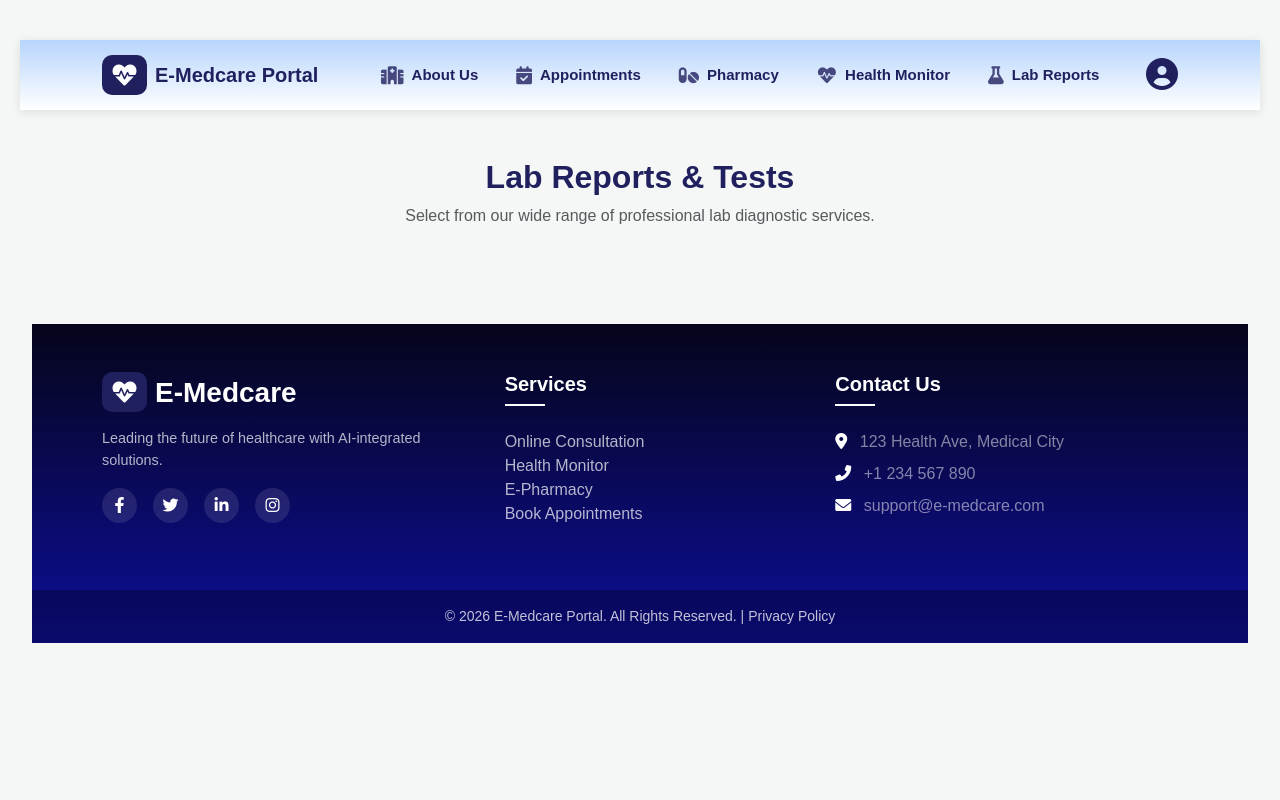
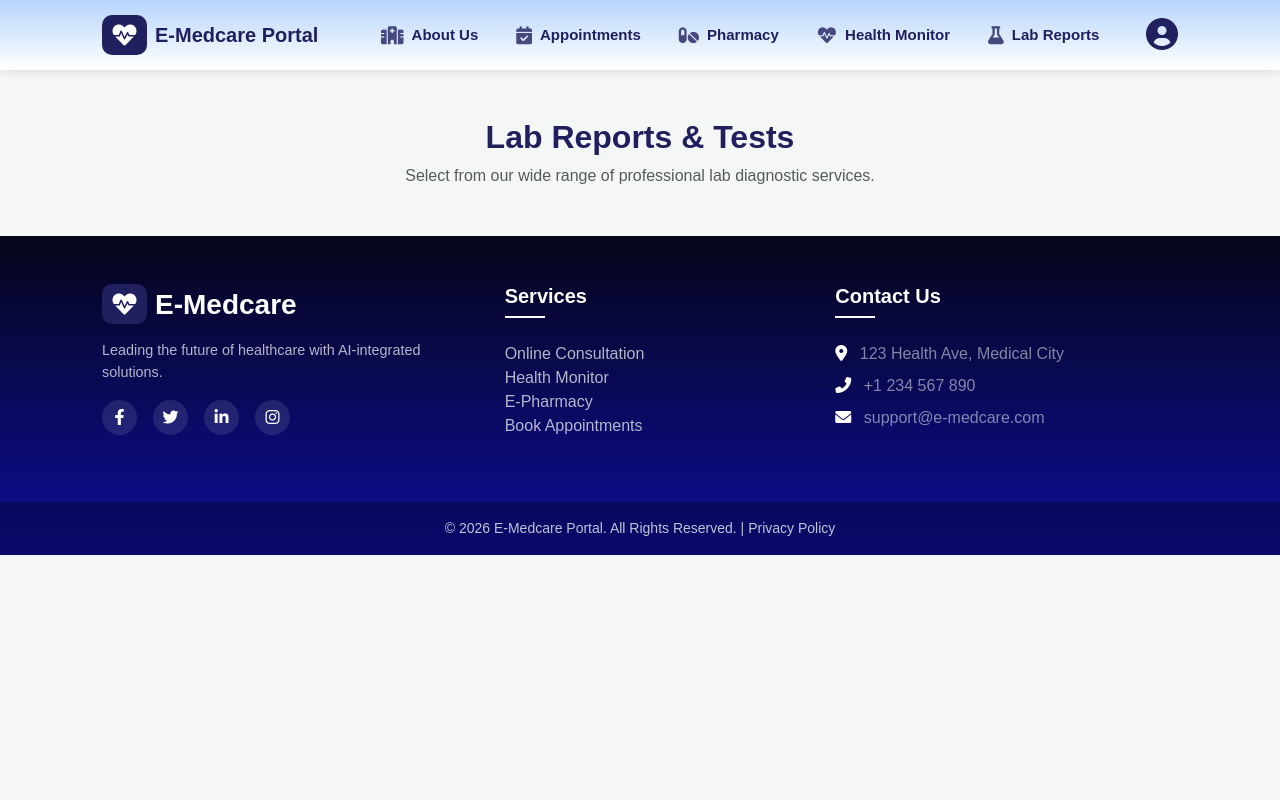
Before and after one commit to CodeWithFatima12/E_MEDCARE_PORTAL, a Django app: page /lab-reports/ in a window 1280 px wide. Run offline with Django 5.2, Linux system fonts and the light colour scheme; data that the repository does not hold is empty.

Commit message:
lab module and ai module add here also reoslve lab ui issue

```diff
--- a/static/css/lab/lab_report.css
+++ b/static/css/lab/lab_report.css
@@ -1,5 +1,5 @@
    * {
-    margin: 0;
+    margin: 0 ;
     padding: 0;
     box-sizing: border-box;
     font-family: 'Poppins', sans-serif;
@@ -7,12 +7,12 @@
 
 body {
     background-color: #f4f7f6;
-    padding: 40px 20px;
+    /* padding: 40px 20px; */
 }
 
 .container {
     max-width: 1100px;
-    margin: 0 auto;
+    /* margin: 0 auto; */
 }
 
 .section-title {
--- a/templates/lab/booking_form.html
+++ b/templates/lab/booking_form.html
@@ -112,6 +112,10 @@
     </div>
 </div>
 
+{% endblock %}
+
+
+{% block extra_js %}
 <script src="https://cdn.jsdelivr.net/npm/sweetalert2@11"></script>
 <script>
     function printReceipt() {
@@ -163,4 +167,5 @@
         {% endif %}
     });
 </script>
+
 {% endblock %}
--- a/templates/lab/lab_reports.html
+++ b/templates/lab/lab_reports.html
@@ -9,11 +9,10 @@
 {% endblock %}
 {% block content %}
 
-<div class="container-fluid">
+<div class="container-fluid p-0">
 
-
-    <div class="container py-5">
-    <div class="text-center mb-5">
+  <div class="container py-0" style="padding: 0 !important;">
+    <div class="text-center mb-5 mt-5">
         <h2 class="fw-bold" style="color: rgb(33, 32, 95);">Lab Reports & Tests</h2>
         <p class="text-muted">Select from our wide range of professional lab diagnostic services.</p>
     </div>
```
